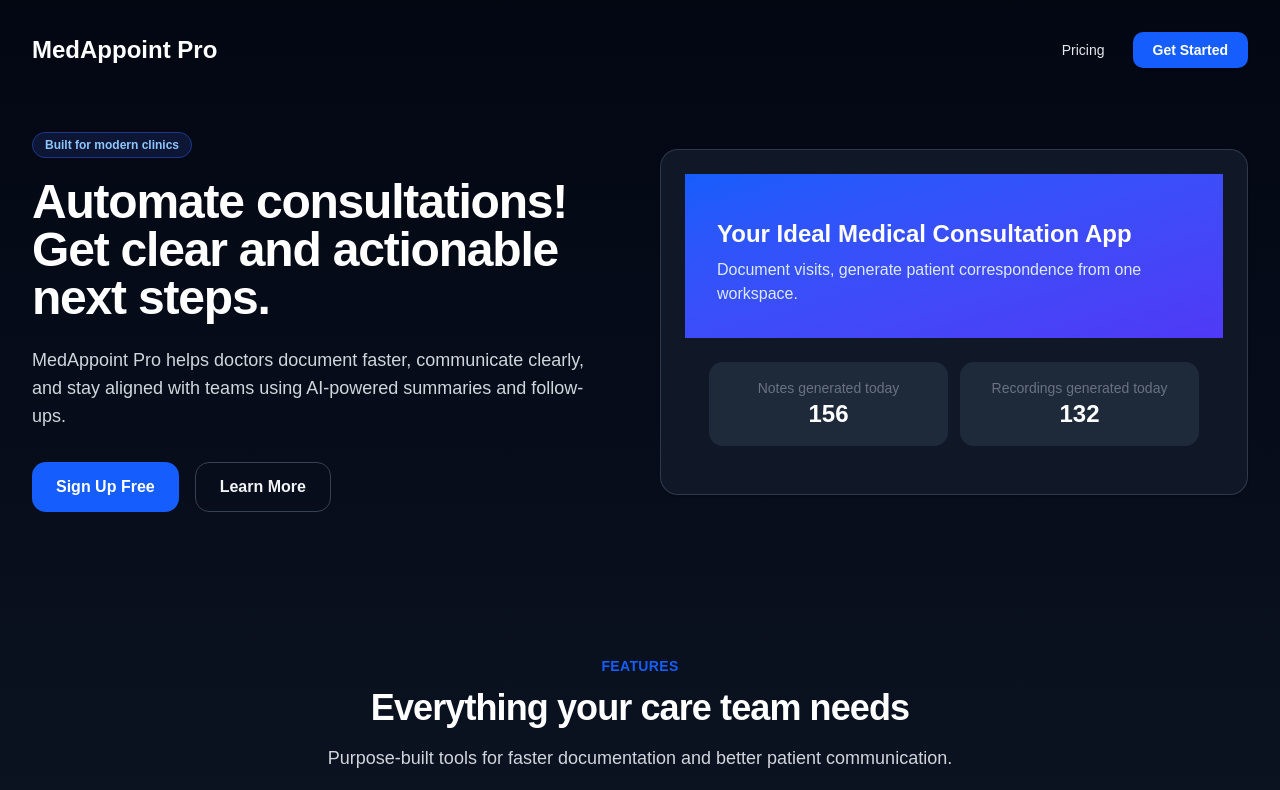
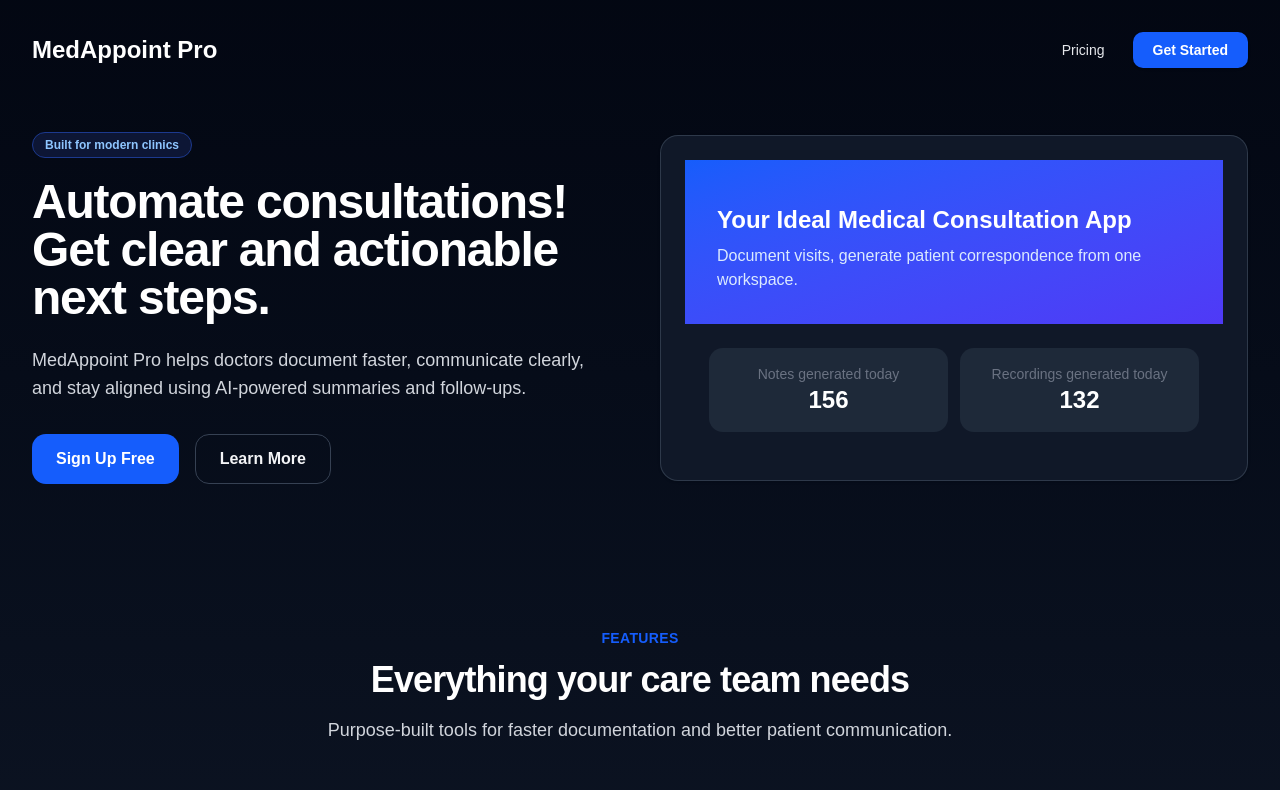
Before and after one commit to SteveMuiyuro/saas, a Next.js app: page / in a window 1280 px wide. Shown: the top 790 px of the page. Built offline with nearby package versions, Linux system fonts and the light colour scheme; no server answers.

Commit message:
change intro notes

```diff
--- a/pages/index.tsx
+++ b/pages/index.tsx
@@ -78,7 +78,7 @@ export default function Home() {
               Automate consultations! Get clear and actionable next steps.
             </h2>
             <p className="mt-6 max-w-xl text-lg text-gray-600 dark:text-gray-300">
-              MedAppoint Pro helps doctors document faster, communicate clearly, and stay aligned with teams using AI-powered summaries and follow-ups.
+              MedAppoint Pro helps doctors document faster, communicate clearly, and stay aligned using AI-powered summaries and follow-ups.
             </p>
             <div className="mt-8 flex flex-wrap gap-4">
               <SignedOut>
```
